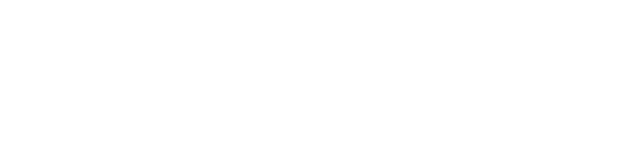
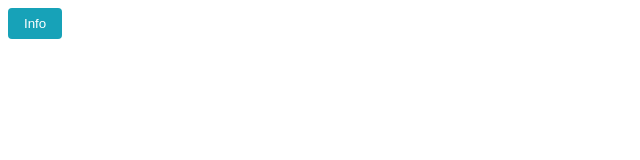
Before and after one commit to Huynhphuoclan/html-css, a plain HTML site: page index.html in a window 1280 px wide. Shown: the whole page, without its empty margins (0-640 px from the left). Drawn offline with Linux system fonts and the light colour scheme.

Commit message:
update info button

```diff
--- a/css/button/btn-info.css
+++ b/css/button/btn-info.css
@@ -0,0 +1,4 @@
+.btn-info {
+	color: white;
+	background-color: #17a2b8;
+}
--- /dev/null
+++ b/css/button/btn.css
@@ -0,0 +1,5 @@
+.btn {
+	padding: 8px 16px;
+	border-radius: 4px;
+	border: none;
+}
--- a/index.html
+++ b/index.html
@@ -5,10 +5,14 @@
     <meta charset="UTF-8">
     <meta name="viewport" content="width=device-width, initial-scale=1.0">
     <title>Design Buttons</title>
+    <link rel="stylesheet" href="./css/button/btn-info.css">
+    <link rel="stylesheet" href="./css/button/btn.css">
 </head>
 
 <body>
-
+    <button class="btn btn-info">
+        Info
+    </button>
 </body>
 
 </html>
```
